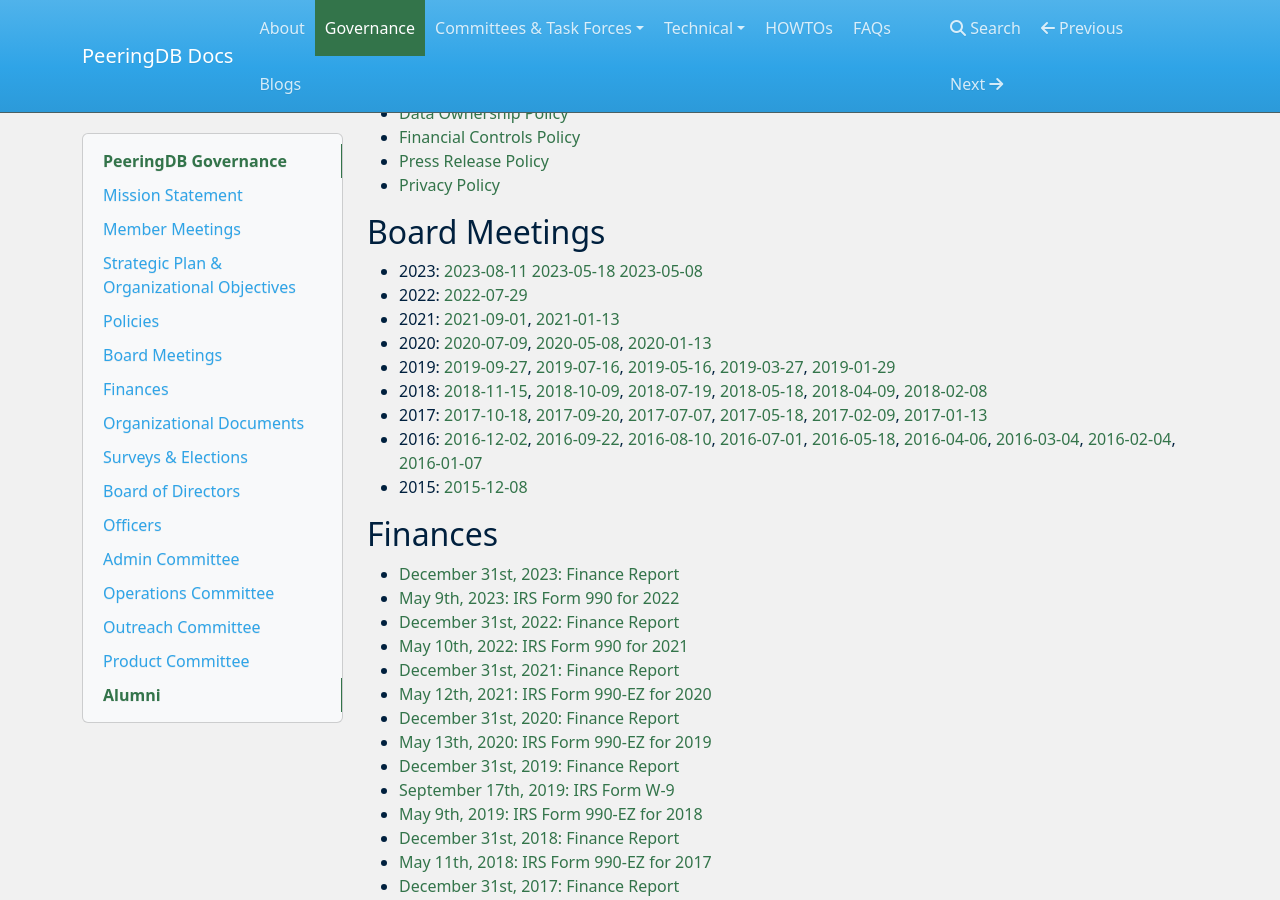
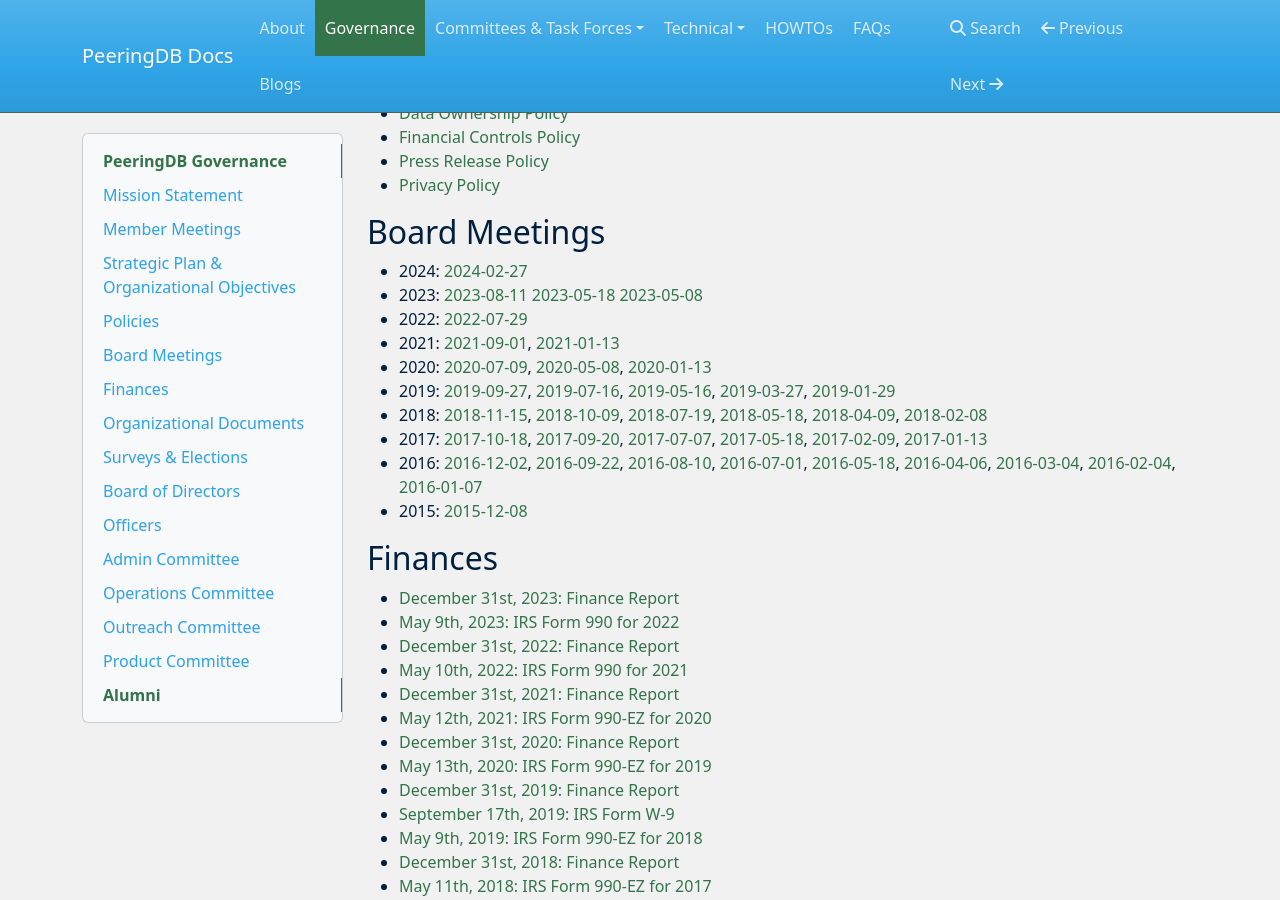
Before and after one commit to peeringdb/docs, an MkDocs documentation site: the page built from docs/gov.md, in a window 1280 px wide and 900 px high, scrolled down 684 px. Built offline with MkDocs 1.6.1, drawn with Linux system fonts in a browser that asks for light colours; nearby versions of some CDN libraries.

Commit message:
Board meeting.

```diff
--- a/docs/gov.md
+++ b/docs/gov.md
@@ -33,6 +33,7 @@
 
 ## Board Meetings
 
+- 2024: [2024-02-27](gov/legaldocs/2024-02-27_PeeringDB_Board_Minutes.pdf)
 - 2023: [2023-08-11](gov/legaldocs/2023-08-11_PeeringDB_Board_Minutes.pdf) [2023-05-18](gov/legaldocs/2023-05-18_PeeringDB_Board_Minutes.pdf) [2023-05-08](gov/legaldocs/2023-05-08_PeeringDB_Board_Minutes.pdf)
 - 2022: [2022-07-29](gov/legaldocs/2022-07-29_PeeringDB_Board_Minutes.pdf)
 - 2021: [2021-09-01](gov/legaldocs/2021-09-01_PeeringDB_Board_Consent_of_Directors_in_Lieu_of_Annual_Meeting.pdf), [2021-01-13](gov/legaldocs/2021-01-13_PeeringDB_Board_Minutes.pdf)
```
Also changed, not shown: 2 other files.
